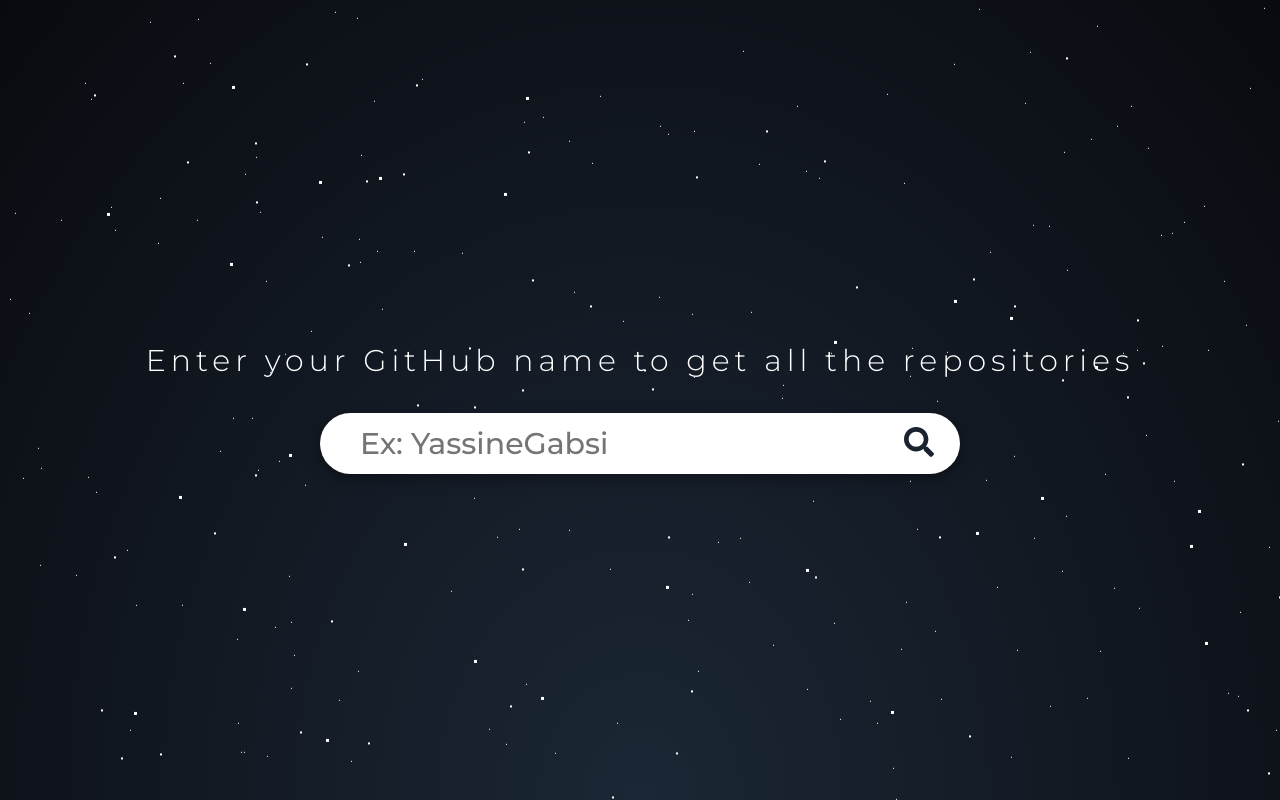
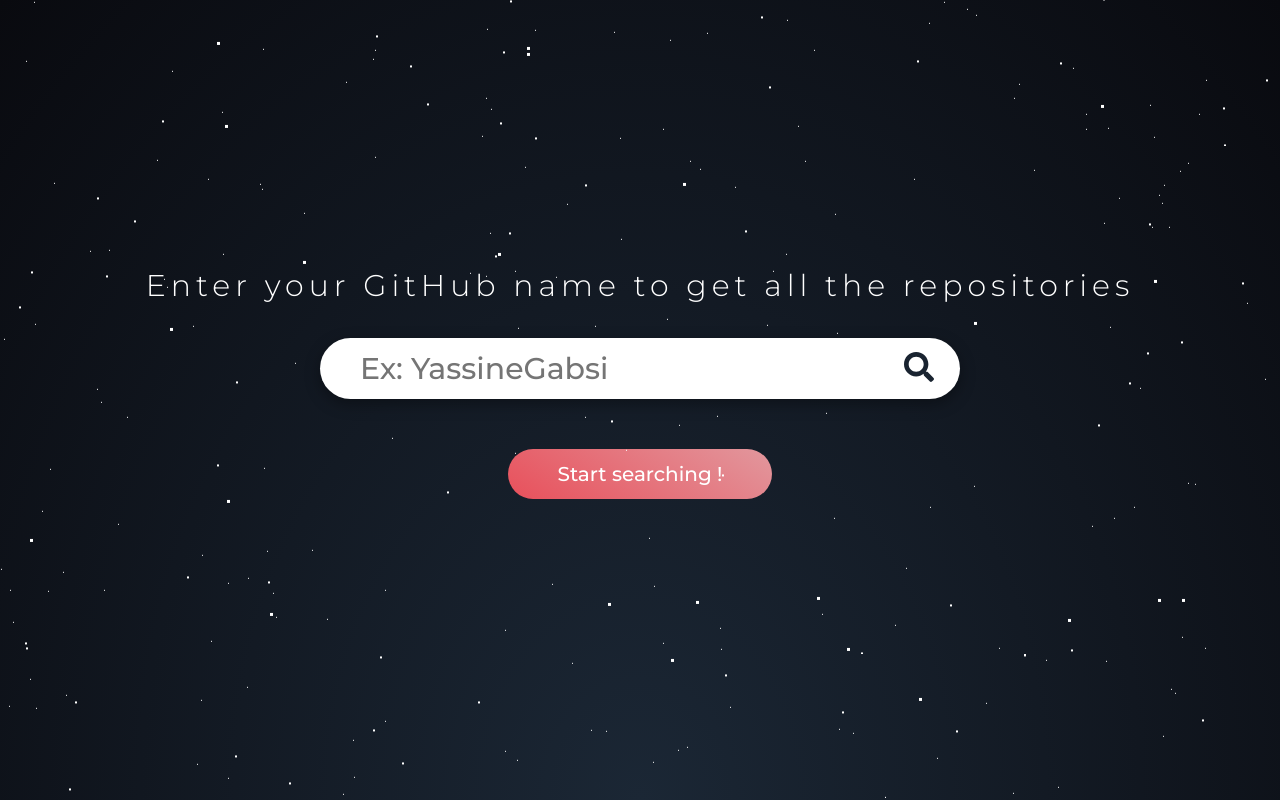
Before and after one commit to YassineGabsi/github-repositories, a React (Create React App) app: page / in a window 1280 px wide. Built offline with nearby package versions, Linux system fonts and the light colour scheme.

Commit message:
Add search button

```diff
--- a/src/Assets/Home.scss
+++ b/src/Assets/Home.scss
@@ -101,7 +101,7 @@
 
       .search-icon {
         position: absolute;
-        top: 53.4vh;
+        top: 44vh;
         right: 27vw;
       }
     }
@@ -116,3 +116,19 @@
     transform: translateY(-2000px);
   }
 };
+
+.btn-custom {
+  padding: 10px 50px;
+  margin: 50px 5px;
+  border-radius: 50px;
+  border: none;
+  background: linear-gradient(213deg, rgba(226,150,156,1) 2%, rgba(232,80,91,1) 100%);
+  color: #FFFFFF;
+  font-size: 20px;
+  transition: 0.3s all ease-in-out;
+}
+
+.btn-custom:hover {
+  box-shadow: rgba(0, 0, 0, 0.35) 0px 5px 15px;
+  transform: translateY(-10%);
+}
--- a/src/Components/Home.js
+++ b/src/Components/Home.js
@@ -21,6 +21,10 @@
                     <FontAwesomeIcon className={'search-icon'} icon={ faSearch } color={'#192330'} />
                 </div>
 
+                <button className={'btn-custom btn-search'}>
+                    Start searching !
+                </button>
+
             </div>
         </div>
     );
```
Also changed, not shown: src/App.scss (line endings or trailing spaces).
